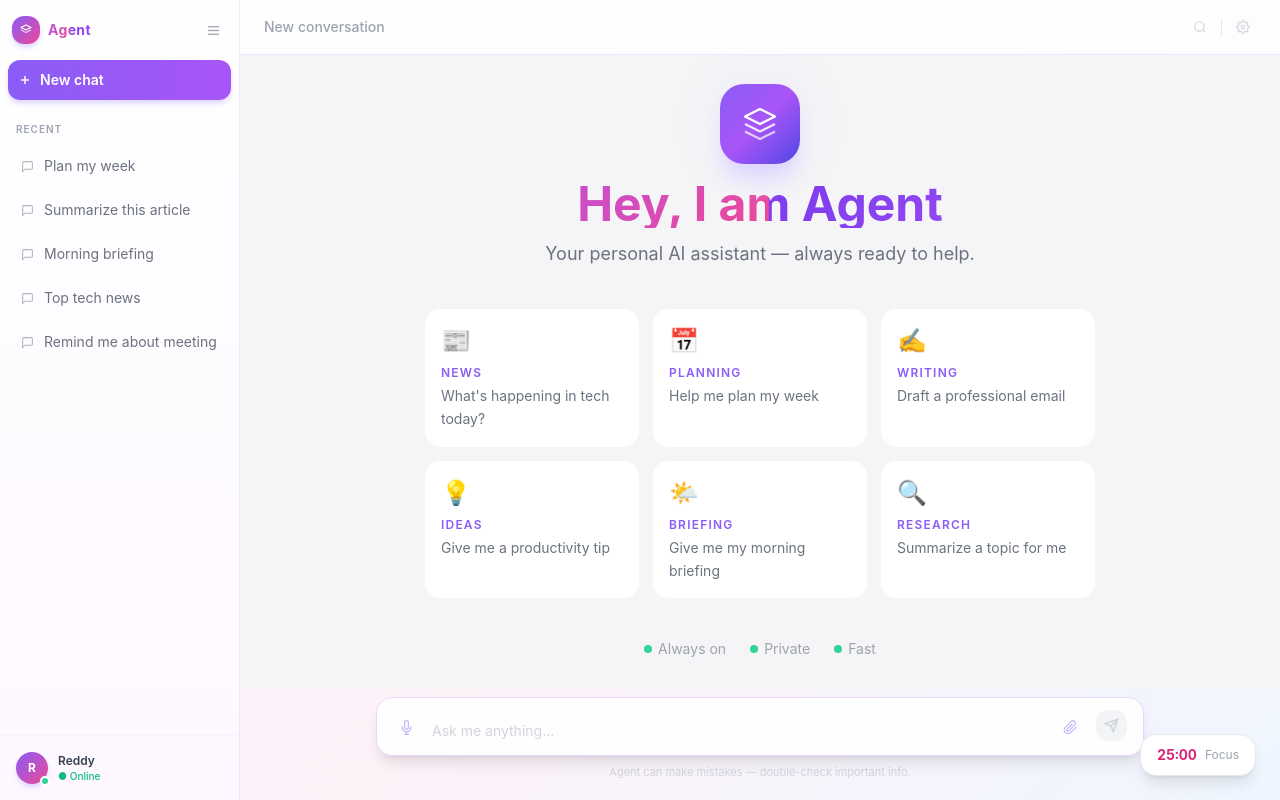
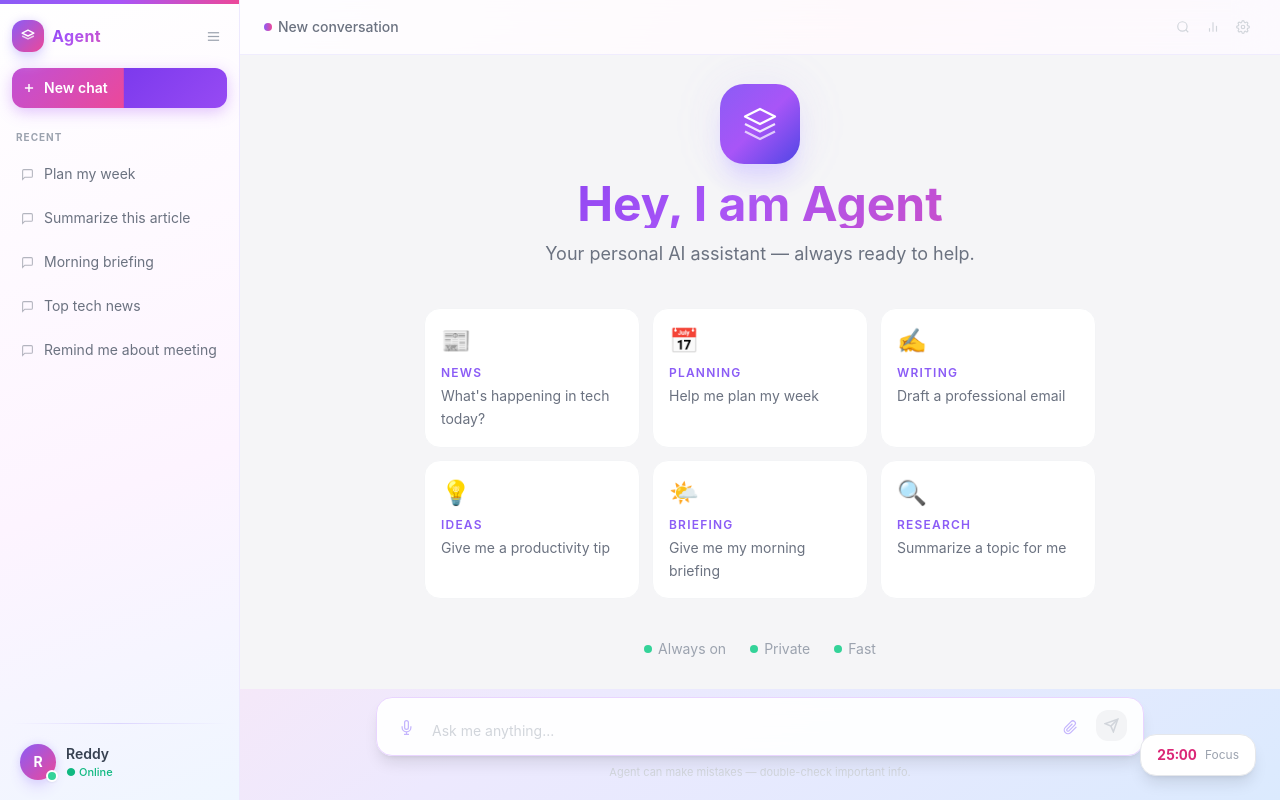
Before and after one commit to Reddy-Chandana-P/agent, a React (Vite) app: page / in a window 1280 px wide. Built offline with nearby package versions, Linux system fonts and the light colour scheme.

Commit message:
Major UI upgrade - blobs, shimmer, richer gradients, polished components

```diff
--- a/src/App.jsx
+++ b/src/App.jsx
@@ -38,30 +38,30 @@ export default function App() {
       <div className="flex flex-col flex-1 overflow-hidden main-bg">
 
         {/* Topbar */}
-        <div className="flex items-center justify-between px-6 py-3.5 bg-white/80 backdrop-blur-sm border-b border-violet-100 shrink-0">
-          <div className="flex items-center gap-2">
-            <span className="text-sm text-gray-400 font-medium">
+        <div className="topbar-bg flex items-center justify-between px-6 py-3.5 shrink-0">
+          <div className="flex items-center gap-2.5">
+            <div className="flex items-center gap-1.5">
+              <div className="w-2 h-2 rounded-full bg-gradient-to-r from-violet-500 to-pink-500" />
+              <span className="text-sm text-gray-500 font-medium">
                 {messages.length === 0 ? "New conversation" : "Conversation"}
               </span>
+            </div>
             {messages.length > 0 && (
-              <span className="text-[10px] bg-violet-100 text-violet-600 px-2 py-0.5 rounded-full font-semibold">
+              <span className="text-[10px] bg-gradient-to-r from-violet-100 to-pink-100 text-violet-600 px-2.5 py-1 rounded-full font-bold border border-violet-200">
                 {messages.filter(m => m.role === "user").length} messages
               </span>
             )}
           </div>
           <div className="flex items-center gap-1">
-            <button className="p-1.5 rounded-lg hover:bg-violet-50 text-gray-300 hover:text-violet-500 transition-all">
-              <svg width="14" height="14" viewBox="0 0 24 24" fill="none" stroke="currentColor" strokeWidth="2">
-                <circle cx="11" cy="11" r="8"/><line x1="21" y1="21" x2="16.65" y2="16.65"/>
-              </svg>
+            {[
+              <><circle cx="11" cy="11" r="8"/><line x1="21" y1="21" x2="16.65" y2="16.65"/></>,
+              <><path d="M18 20V10"/><path d="M12 20V4"/><path d="M6 20v-6"/></>,
+              <><circle cx="12" cy="12" r="3"/><path d="M19.4 15a1.65 1.65 0 0 0 .33 1.82l.06.06a2 2 0 0 1-2.83 2.83l-.06-.06a1.65 1.65 0 0 0-1.82-.33 1.65 1.65 0 0 0-1 1.51V21a2 2 0 0 1-4 0v-.09A1.65 1.65 0 0 0 9 19.4a1.65 1.65 0 0 0-1.82.33l-.06.06a2 2 0 0 1-2.83-2.83l.06-.06A1.65 1.65 0 0 0 4.68 15a1.65 1.65 0 0 0-1.51-1H3a2 2 0 0 1 0-4h.09A1.65 1.65 0 0 0 4.6 9a1.65 1.65 0 0 0-.33-1.82l-.06-.06a2 2 0 0 1 2.83-2.83l.06.06A1.65 1.65 0 0 0 9 4.68a1.65 1.65 0 0 0 1-1.51V3a2 2 0 0 1 4 0v.09a1.65 1.65 0 0 0 1 1.51 1.65 1.65 0 0 0 1.82-.33l.06-.06a2 2 0 0 1 2.83 2.83l-.06.06A1.65 1.65 0 0 0 19.4 9a1.65 1.65 0 0 0 1.51 1H21a2 2 0 0 1 0 4h-.09a1.65 1.65 0 0 0-1.51 1z"/></>,
+            ].map((path, i) => (
+              <button key={i} className="p-1.5 rounded-lg hover:bg-violet-50 text-gray-300 hover:text-violet-500 transition-all">
+                <svg width="14" height="14" viewBox="0 0 24 24" fill="none" stroke="currentColor" strokeWidth="2">{path}</svg>
               </button>
-            <div className="w-px h-4 bg-gray-200 mx-1" />
-            <button className="p-1.5 rounded-lg hover:bg-violet-50 text-gray-300 hover:text-violet-500 transition-all">
-              <svg width="14" height="14" viewBox="0 0 24 24" fill="none" stroke="currentColor" strokeWidth="2">
-                <circle cx="12" cy="12" r="3"/>
-                <path d="M19.4 15a1.65 1.65 0 0 0 .33 1.82l.06.06a2 2 0 0 1-2.83 2.83l-.06-.06a1.65 1.65 0 0 0-1.82-.33 1.65 1.65 0 0 0-1 1.51V21a2 2 0 0 1-4 0v-.09A1.65 1.65 0 0 0 9 19.4a1.65 1.65 0 0 0-1.82.33l-.06.06a2 2 0 0 1-2.83-2.83l.06-.06A1.65 1.65 0 0 0 4.68 15a1.65 1.65 0 0 0-1.51-1H3a2 2 0 0 1 0-4h.09A1.65 1.65 0 0 0 4.6 9a1.65 1.65 0 0 0-.33-1.82l-.06-.06a2 2 0 0 1 2.83-2.83l.06.06A1.65 1.65 0 0 0 9 4.68a1.65 1.65 0 0 0 1-1.51V3a2 2 0 0 1 4 0v.09a1.65 1.65 0 0 0 1 1.51 1.65 1.65 0 0 0 1.82-.33l.06-.06a2 2 0 0 1 2.83 2.83l-.06.06A1.65 1.65 0 0 0 19.4 9a1.65 1.65 0 0 0 1.51 1H21a2 2 0 0 1 0 4h-.09a1.65 1.65 0 0 0-1.51 1z"/>
-              </svg>
-            </button>
+            ))}
           </div>
         </div>
 
@@ -76,16 +76,19 @@ export default function App() {
               ))}
               {loading && (
                 <div className="flex gap-3 px-4 py-2 animate-fade-up">
-                  <div className="w-8 h-8 rounded-full bg-gradient-to-br from-violet-500 to-pink-500 flex items-center justify-center shrink-0 mt-1 shadow-md shadow-violet-200">
+                  <div className="relative shrink-0 mt-1">
+                    <div className="absolute inset-0 rounded-full bg-violet-400/30 blur-md" />
+                    <div className="relative w-8 h-8 rounded-full bg-gradient-to-br from-violet-500 to-pink-500 flex items-center justify-center shadow-lg shadow-violet-200">
                       <svg width="14" height="14" viewBox="0 0 24 24" fill="none">
                         <path d="M12 2L2 7l10 5 10-5-10-5z" stroke="white" strokeWidth="2" strokeLinejoin="round"/>
                         <path d="M2 12l10 5 10-5" stroke="white" strokeWidth="2" strokeLinejoin="round" strokeOpacity="0.7"/>
                       </svg>
                     </div>
-                  <div className="msg-agent rounded-2xl rounded-bl-sm px-4 py-3 flex items-center gap-1.5">
-                    <span className="w-2 h-2 bg-violet-400 rounded-full animate-bounce [animation-delay:0ms]" />
-                    <span className="w-2 h-2 bg-purple-400 rounded-full animate-bounce [animation-delay:150ms]" />
-                    <span className="w-2 h-2 bg-pink-400 rounded-full animate-bounce [animation-delay:300ms]" />
+                  </div>
+                  <div className="msg-agent rounded-2xl rounded-bl-sm px-5 py-3 flex items-center gap-2">
+                    {["0ms","150ms","300ms"].map((d,i) => (
+                      <span key={i} className={`w-2 h-2 rounded-full animate-bounce ${["bg-violet-400","bg-purple-400","bg-pink-400"][i]}`} style={{animationDelay:d}} />
+                    ))}
                   </div>
                 </div>
               )}
--- a/src/components/Sidebar.jsx
+++ b/src/components/Sidebar.jsx
@@ -14,22 +14,28 @@ export default function Sidebar({ onNewChat, activeId, onSelect }) {
   return (
     <div className={`sidebar-bg flex flex-col h-full transition-all duration-300 shrink-0 ${collapsed ? "w-14" : "w-60"}`}>
 
+      {/* Decorative top gradient strip */}
+      <div className="h-1 w-full bg-gradient-to-r from-violet-500 via-purple-500 to-pink-500 shrink-0" />
+
       {/* Header */}
       <div className="flex items-center justify-between px-3 py-4">
         {!collapsed && (
           <div className="flex items-center gap-2">
-            <div className="w-7 h-7 rounded-xl bg-gradient-to-br from-violet-500 to-pink-500 flex items-center justify-center shadow-md shadow-violet-200">
-              <svg width="12" height="12" viewBox="0 0 24 24" fill="none">
-                <path d="M12 2L2 7l10 5 10-5-10-5z" stroke="white" strokeWidth="2.5" strokeLinejoin="round"/>
-                <path d="M2 12l10 5 10-5" stroke="white" strokeWidth="2.5" strokeLinejoin="round" strokeOpacity="0.7"/>
-              </svg>
+            <div className="relative">
+              <div className="absolute inset-0 rounded-xl bg-violet-400/30 blur-sm" />
+              <div className="relative w-8 h-8 rounded-xl bg-gradient-to-br from-violet-500 to-pink-500 flex items-center justify-center shadow-lg shadow-violet-200">
+                <svg width="14" height="14" viewBox="0 0 24 24" fill="none">
+                  <path d="M12 2L2 7l10 5 10-5-10-5z" stroke="white" strokeWidth="2.5" strokeLinejoin="round"/>
+                  <path d="M2 12l10 5 10-5" stroke="white" strokeWidth="2.5" strokeLinejoin="round" strokeOpacity="0.7"/>
+                </svg>
+              </div>
             </div>
-            <span className="text-sm font-bold gradient-text tracking-wide">Agent</span>
+            <span className="text-base font-bold gradient-text tracking-wide">Agent</span>
           </div>
         )}
         <button
           onClick={() => setCollapsed(!collapsed)}
-          className="p-1.5 rounded-lg hover:bg-violet-50 text-gray-400 hover:text-violet-500 transition-colors ml-auto"
+          className="p-1.5 rounded-lg hover:bg-violet-50 text-gray-400 hover:text-violet-500 transition-all ml-auto"
         >
           <svg width="15" height="15" viewBox="0 0 24 24" fill="none" stroke="currentColor" strokeWidth="2">
             <line x1="3" y1="6" x2="21" y2="6"/>
@@ -40,10 +46,10 @@ export default function Sidebar({ onNewChat, activeId, onSelect }) {
       </div>
 
       {/* New Chat */}
-      <div className="px-2 mb-4">
+      <div className="px-3 mb-4">
         <button
           onClick={onNewChat}
-          className={`flex items-center gap-2 w-full p-2.5 rounded-xl bg-gradient-to-r from-violet-500 to-purple-500 hover:from-violet-600 hover:to-purple-600 text-white shadow-md shadow-violet-200 transition-all text-sm font-semibold ${collapsed ? "justify-center" : ""}`}
+          className={`new-chat-btn flex items-center gap-2 w-full p-2.5 rounded-xl text-white text-sm font-semibold transition-all ${collapsed ? "justify-center" : ""}`}
         >
           <svg width="14" height="14" viewBox="0 0 24 24" fill="none" stroke="currentColor" strokeWidth="2.5">
             <line x1="12" y1="5" x2="12" y2="19"/>
@@ -56,15 +62,15 @@ export default function Sidebar({ onNewChat, activeId, onSelect }) {
       {/* History */}
       {!collapsed && (
         <div className="flex-1 overflow-y-auto px-2 space-y-0.5">
-          <p className="text-[10px] text-gray-400 px-2 py-1.5 uppercase tracking-widest font-semibold">Recent</p>
+          <p className="text-[10px] text-gray-400 px-2 py-1.5 uppercase tracking-widest font-bold">Recent</p>
           {mockChats.map((chat) => (
             <button
               key={chat.id}
               onClick={() => onSelect(chat.id)}
               className={`group flex items-center gap-2.5 w-full px-3 py-2.5 rounded-xl text-left text-sm transition-all ${
                 activeId === chat.id
-                  ? "bg-gradient-to-r from-violet-50 to-purple-50 text-violet-700 border border-violet-100 font-medium"
-                  : "text-gray-500 hover:bg-gray-50 hover:text-gray-800 border border-transparent"
+                  ? "bg-gradient-to-r from-violet-100 to-purple-50 text-violet-700 border border-violet-200 font-semibold shadow-sm"
+                  : "text-gray-500 hover:bg-white/70 hover:text-gray-800 border border-transparent hover:shadow-sm"
               }`}
             >
               <svg width="13" height="13" viewBox="0 0 24 24" fill="none" stroke="currentColor" strokeWidth="2" className="shrink-0 opacity-50">
@@ -77,18 +83,20 @@ export default function Sidebar({ onNewChat, activeId, onSelect }) {
       )}
 
       {/* User */}
-      <div className="p-2 mt-auto border-t border-violet-50">
-        <button className={`flex items-center gap-2.5 w-full p-2 rounded-xl hover:bg-violet-50 transition-colors ${collapsed ? "justify-center" : ""}`}>
+      <div className="p-3 mt-auto">
+        <div className="h-px w-full bg-gradient-to-r from-transparent via-violet-200 to-transparent mb-3" />
+        <button className={`flex items-center gap-2.5 w-full p-2 rounded-xl hover:bg-white/60 transition-all ${collapsed ? "justify-center" : ""}`}>
           <div className="relative shrink-0">
-            <div className="w-8 h-8 rounded-full bg-gradient-to-br from-violet-500 to-pink-500 flex items-center justify-center text-xs font-bold text-white shadow-md shadow-violet-200">
+            <div className="absolute inset-0 rounded-full bg-violet-400/30 blur-sm" />
+            <div className="relative w-9 h-9 rounded-full bg-gradient-to-br from-violet-500 to-pink-500 flex items-center justify-center text-sm font-bold text-white shadow-lg shadow-violet-200">
               R
             </div>
-            <span className="absolute -bottom-0.5 -right-0.5 w-2.5 h-2.5 bg-emerald-400 rounded-full border-2 border-white" />
+            <span className="absolute -bottom-0.5 -right-0.5 w-3 h-3 bg-emerald-400 rounded-full border-2 border-white shadow-sm" />
           </div>
           {!collapsed && (
             <div className="text-left">
-              <p className="text-xs font-semibold text-gray-700">Reddy</p>
-              <p className="text-[10px] text-emerald-500 font-medium">● Online</p>
+              <p className="text-sm font-semibold text-gray-700">Reddy</p>
+              <p className="text-[11px] text-emerald-500 font-medium">● Online</p>
             </div>
           )}
         </button>
--- a/src/index.css
+++ b/src/index.css
@@ -20,73 +20,115 @@ body {
   0% { background-position: -200% center; }
   100% { background-position: 200% center; }
 }
-
 @keyframes fade-up {
-  from { opacity: 0; transform: translateY(14px); }
+  from { opacity: 0; transform: translateY(16px); }
   to { opacity: 1; transform: translateY(0); }
 }
-
 @keyframes pulse-glow {
-  0%, 100% { opacity: 0.4; transform: scale(1); }
-  50% { opacity: 0.9; transform: scale(1.08); }
+  0%, 100% { opacity: 0.5; transform: scale(1); }
+  50% { opacity: 1; transform: scale(1.1); }
+}
+@keyframes float {
+  0%, 100% { transform: translateY(0px) rotate(0deg); }
+  33% { transform: translateY(-12px) rotate(2deg); }
+  66% { transform: translateY(-6px) rotate(-1deg); }
+}
+@keyframes spin-slow {
+  from { transform: rotate(0deg); }
+  to { transform: rotate(360deg); }
+}
+@keyframes blob {
+  0%, 100% { border-radius: 60% 40% 30% 70% / 60% 30% 70% 40%; }
+  50% { border-radius: 30% 60% 70% 40% / 50% 60% 30% 60%; }
+}
+@keyframes slide-in {
+  from { opacity: 0; transform: translateX(-10px); }
+  to { opacity: 1; transform: translateX(0); }
 }
 
-@keyframes float {
-  0%, 100% { transform: translateY(0); }
-  50% { transform: translateY(-10px); }
-}
-
-.animate-fade-up { animation: fade-up 0.4s ease forwards; }
+.animate-fade-up { animation: fade-up 0.45s cubic-bezier(0.16,1,0.3,1) forwards; }
 .animate-pulse-glow { animation: pulse-glow 3s ease-in-out infinite; }
-.animate-float { animation: float 5s ease-in-out infinite; }
+.animate-float { animation: float 6s ease-in-out infinite; }
+.animate-float-delay { animation: float 8s ease-in-out infinite 2s; }
+.animate-spin-slow { animation: spin-slow 20s linear infinite; }
+.animate-blob { animation: blob 8s ease-in-out infinite; }
+.animate-slide-in { animation: slide-in 0.3s ease forwards; }
 
 .gradient-text {
-  background: linear-gradient(135deg, #7c3aed, #a855f7, #ec4899);
+  background: linear-gradient(135deg, #7c3aed 0%, #a855f7 40%, #ec4899 100%);
   background-size: 200% auto;
   -webkit-background-clip: text;
   -webkit-text-fill-color: transparent;
   background-clip: text;
-  animation: shimmer 4s linear infinite;
+  animation: shimmer 5s linear infinite;
 }
 
 .sidebar-bg {
-  background: linear-gradient(180deg, #ffffff 0%, #fdf8ff 100%);
+  background: linear-gradient(160deg, #ffffff 0%, #fdf4ff 60%, #eff6ff 100%);
   border-right: 1px solid #ede9fe;
+  box-shadow: 4px 0 24px rgba(124,58,237,0.05);
 }
 
 .main-bg {
-  background: linear-gradient(135deg, #faf8ff 0%, #fdf2f8 50%, #eff6ff 100%);
+  background: linear-gradient(145deg, #faf8ff 0%, #fce7f3 30%, #ede9fe 60%, #dbeafe 100%);
+}
+
+.glass-card {
+  background: rgba(255,255,255,0.7);
+  backdrop-filter: blur(16px);
+  -webkit-backdrop-filter: blur(16px);
+  border: 1px solid rgba(255,255,255,0.9);
 }
 
 .glass-input {
-  background: rgba(255,255,255,0.9);
+  background: rgba(255,255,255,0.92);
   border: 1.5px solid #e9d5ff;
-  backdrop-filter: blur(12px);
-  transition: border-color 0.2s, box-shadow 0.2s;
+  backdrop-filter: blur(16px);
+  transition: border-color 0.25s, box-shadow 0.25s;
 }
-
 .glass-input:focus-within {
   border-color: #a855f7;
-  box-shadow: 0 0 0 4px rgba(168,85,247,0.1), 0 4px 20px rgba(168,85,247,0.08);
+  box-shadow: 0 0 0 4px rgba(168,85,247,0.12), 0 8px 30px rgba(168,85,247,0.1);
 }
 
 .msg-user {
-  background: linear-gradient(135deg, #7c3aed, #a855f7);
+  background: linear-gradient(135deg, #7c3aed 0%, #a855f7 50%, #ec4899 100%);
   color: #ffffff;
-  box-shadow: 0 4px 15px rgba(124,58,237,0.25);
+  box-shadow: 0 6px 20px rgba(124,58,237,0.3);
+}
+.msg-agent {
+  background: rgba(255,255,255,0.9);
+  border: 1px solid #ede9fe;
+  color: #374151;
+  box-shadow: 0 2px 12px rgba(0,0,0,0.06);
+  backdrop-filter: blur(8px);
 }
 
-.msg-agent {
-  background: #ffffff;
-  border: 1px solid #ede9fe;
-  color: #374151;
-  box-shadow: 0 2px 8px rgba(0,0,0,0.05);
+.topbar-bg {
+  background: rgba(255,255,255,0.75);
+  backdrop-filter: blur(20px);
+  -webkit-backdrop-filter: blur(20px);
+  border-bottom: 1px solid rgba(237,233,254,0.8);
 }
 
-.card-hover {
-  transition: all 0.2s ease;
+.new-chat-btn {
+  background: linear-gradient(135deg, #7c3aed, #a855f7, #ec4899);
+  background-size: 200% auto;
+  animation: shimmer 4s linear infinite;
+  box-shadow: 0 4px 15px rgba(168,85,247,0.35);
 }
-.card-hover:hover {
-  transform: translateY(-3px);
-  box-shadow: 0 12px 30px rgba(124,58,237,0.12);
+.new-chat-btn:hover {
+  box-shadow: 0 6px 20px rgba(168,85,247,0.5);
+  transform: translateY(-1px);
 }
+
+.send-btn {
+  background: linear-gradient(135deg, #7c3aed, #a855f7, #ec4899);
+  background-size: 200% auto;
+  animation: shimmer 4s linear infinite;
+  box-shadow: 0 4px 15px rgba(168,85,247,0.3);
+}
+.send-btn:hover {
+  box-shadow: 0 6px 20px rgba(168,85,247,0.45);
+  transform: scale(1.08);
+}
```
Also changed, not shown: src/components/ChatMessage.jsx (+14 -8 lines). Lines whose indentation alone changed are shown as unchanged.
